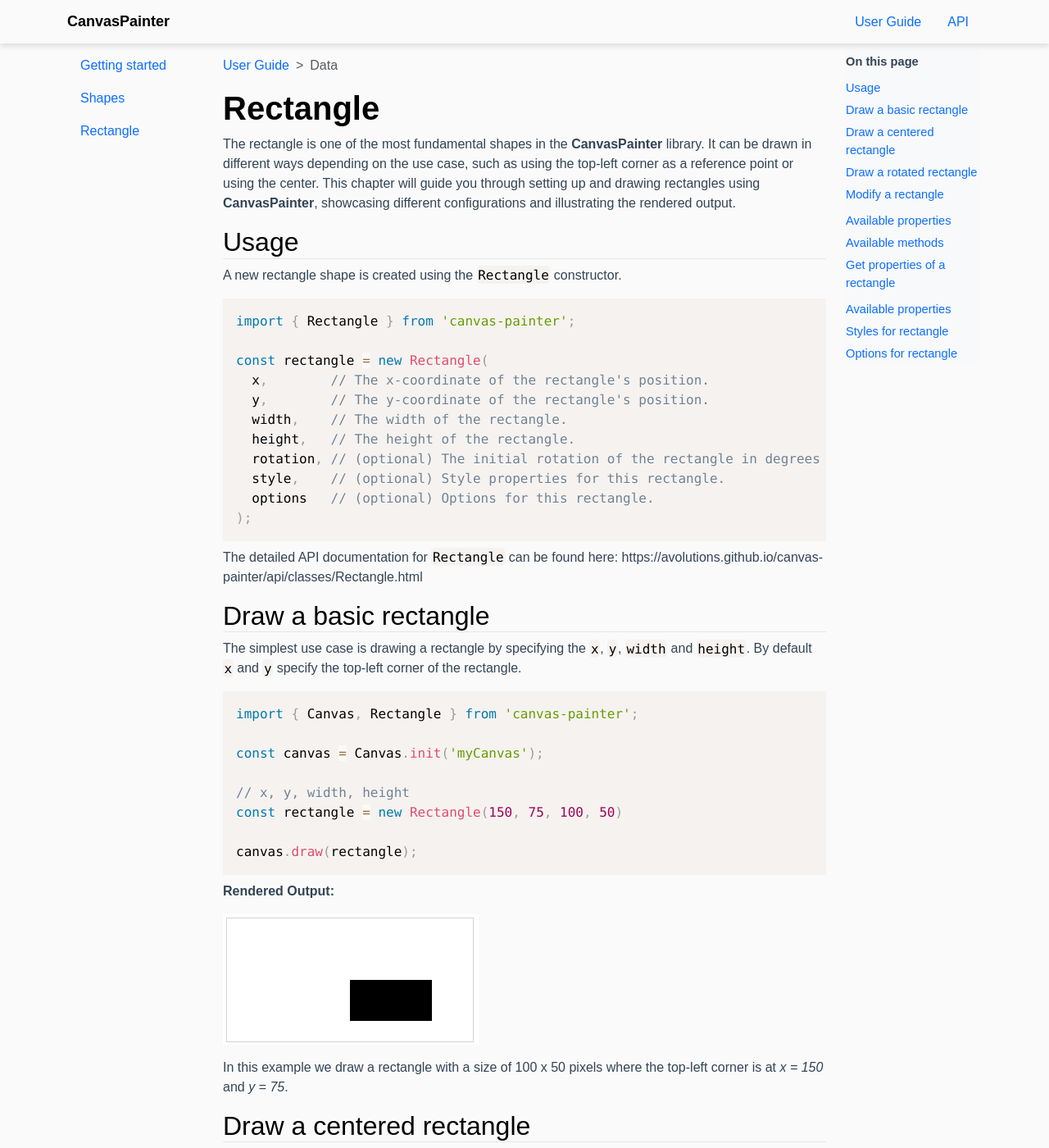
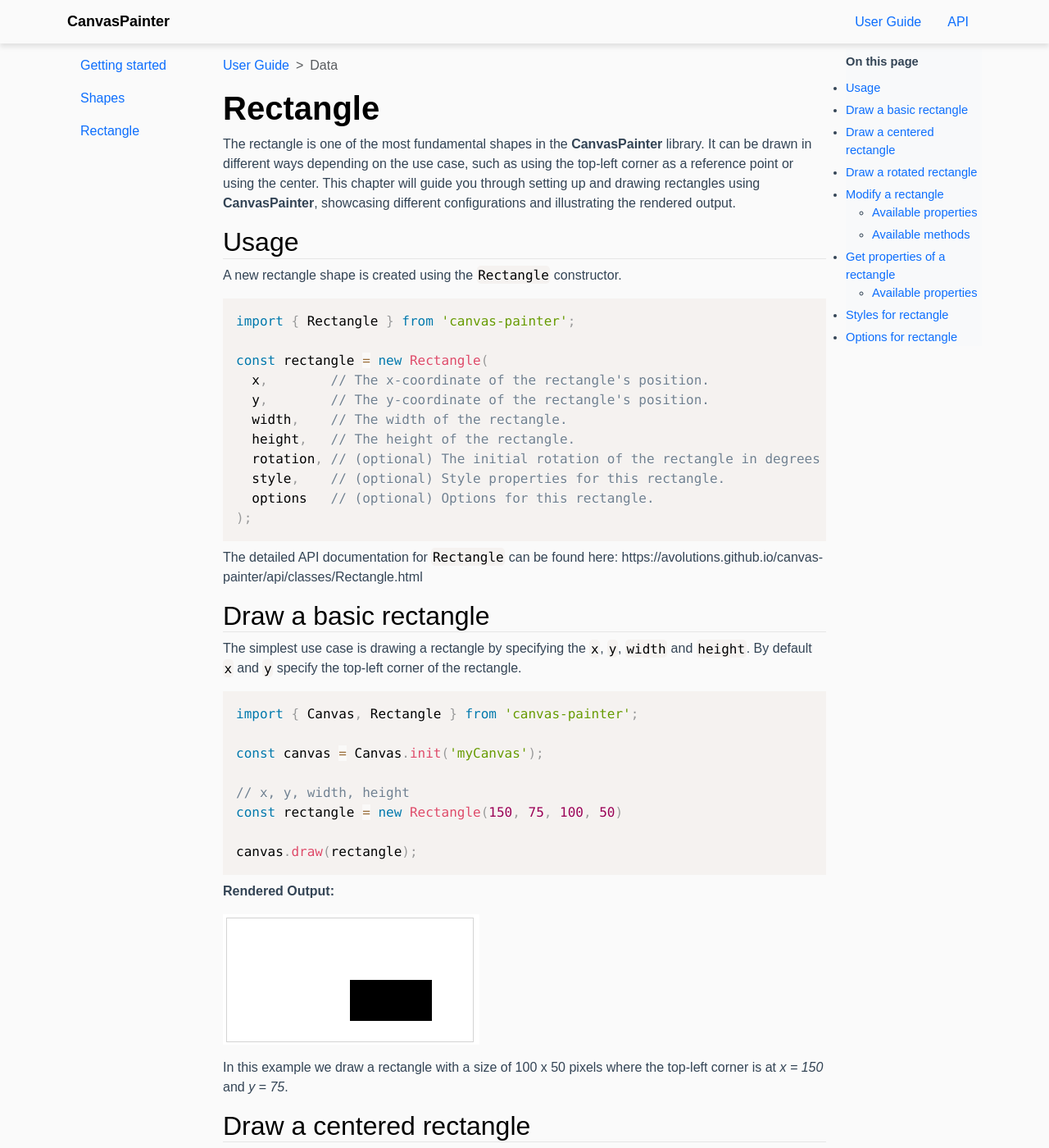
Before and after one commit to avolutions/canvas-painter, a Jekyll site: the page built from docs/rectangle.md, in a window 1280 px wide and 1400 px high. Shown: the whole window at 82% size. Built offline with Jekyll 4.4.1, drawn with Linux system fonts in a browser that asks for light colours; nearby versions of some CDN libraries; our own code applies the rules of GitHub Pages for plain Markdown files; library files that are not in the unit come from our copies.

Commit message:
Update style.css

```diff
--- a/docs/assets/css/style.css
+++ b/docs/assets/css/style.css
@@ -80,13 +80,13 @@ main h2 {
   font-size: 11pt;
 }
 
-.on-this-page ul {
-  margin-top: 10px;
+.on-this-page {
   list-style-type: none;
 }
 
-.on-this-page ul:first-of-type {
+.on-this-page > ul {
   padding-left: 0;
+  margin-top: 10px;
 }
 
 .on-this-page li {
```
